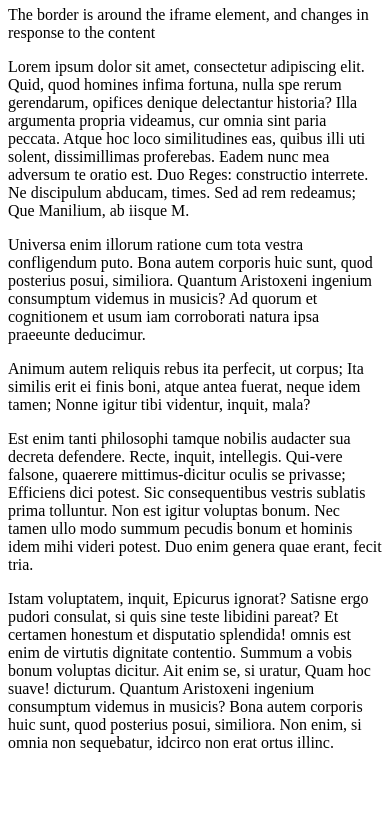
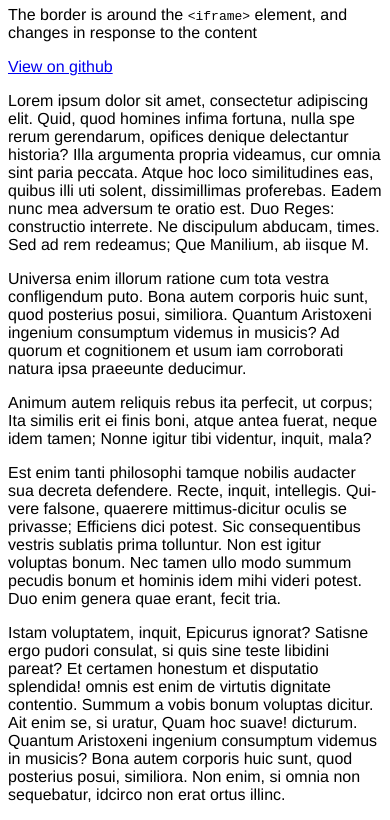
Before and after one commit to ireade/demo.bitsofco.de, a plain HTML site: page responsive-iframe/iframe.html in a window 390 px wide. Shown: the part 60-880 px from the top of the page. Before the commit the page ends 844 px from the top, so only its background shows below. Drawn offline with Linux system fonts and the light colour scheme.

Commit message:
responsive iframe

```diff
--- a/responsive-iframe/iframe.html
+++ b/responsive-iframe/iframe.html
@@ -1,9 +1,18 @@
 <html>
+<head>
+<style>
+	html, body {
+		font-family: 'Helvetica', sans-serif;
+	}
+</style>
+</head>
 <body>
 <main class="main-element">
 	<h1>Iframe Title</h1>
 
-	<p>The border is around the iframe element, and changes in response to the content</p>
+	<p>The border is around the <code>&lt;iframe&gt;</code> element, and changes in response to the content</p>
+
+	<p><a href="https://github.com/ireade/demo.bitsofco.de/tree/gh-pages/responsive-iframe">View on github</a></p>
 
 	<p>Lorem ipsum dolor sit amet, consectetur adipiscing elit. Quid, quod homines infima fortuna, nulla spe rerum gerendarum, opifices denique delectantur historia? Illa argumenta propria videamus, cur omnia sint paria peccata. Atque hoc loco similitudines eas, quibus illi uti solent, dissimillimas proferebas. Eadem nunc mea adversum te oratio est. Duo Reges: constructio interrete. Ne discipulum abducam, times. Sed ad rem redeamus; Que Manilium, ab iisque M.</p>
 
```
Also changed, not shown: responsive-iframe/index.html (+1 -1 lines).
